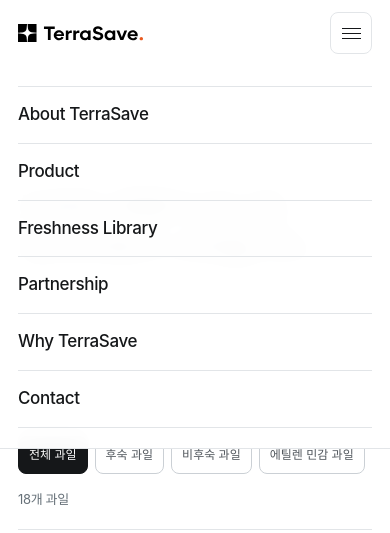
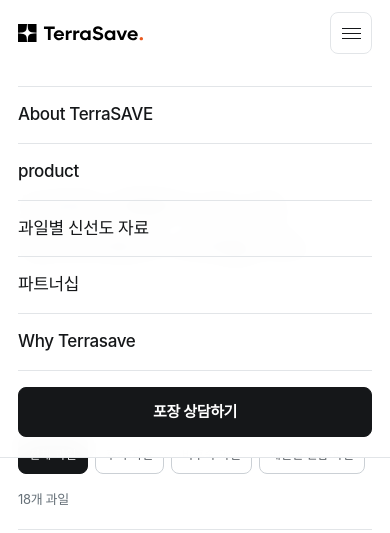
Before and after one commit to jyhome1228-cyber/terrasave, a plain HTML site: page fruits.html in a window 390 px wide. Both pictures are taken after a click on the button "메뉴 열기". Shown: the top 533 px of the page. Drawn offline with Linux system fonts and the light colour scheme; a web font is replaced by a local one.

Commit message:
fix(nav): match TerraSAVE requested five menu categories across desktop and mobile

```diff
--- a/assets/css/site.css
+++ b/assets/css/site.css
@@ -184,3 +184,22 @@ body.ts-page-leaving main,body.ts-page-leaving .footer{opacity:0;transform:trans
   .ts-data-grid{grid-template-columns:1fr}
   .ts-fruit-grid,.ts-home-fruit-grid{grid-template-columns:1fr}
 }
+
+/* 2026-10-11: five requested navigation categories; inquiry is a separate mobile action. */
+@media(max-width:1119px){
+  .site-header.menu-open .nav .nav-contact{
+    display:block;
+    width:100%;
+    margin-top:16px;
+    padding:13px 18px;
+    border:1px solid var(--ink);
+    border-radius:8px;
+    background:var(--ink);
+    color:#fff;
+    font-size:15px;
+    font-weight:600;
+    line-height:1.5;
+    text-align:center;
+  }
+  .site-header.menu-open .nav .nav-contact::after{display:none}
+}
--- a/fruits.html
+++ b/fruits.html
@@ -10,9 +10,9 @@
 
 
 
-<link href="assets/css/site.css?v=20261005-2" rel="stylesheet"/><link href="assets/img/terrasave-favicon.svg" rel="icon" type="image/svg+xml"/></head>
+<link href="assets/css/site.css?v=20261011-nav1" rel="stylesheet"/><link href="assets/img/terrasave-favicon.svg" rel="icon" type="image/svg+xml"/></head>
 <body class="page-fruits ts-fruits-page">
-<a class="skip-link" href="#main-content">본문 바로가기</a><header class="site-header" id="siteHeader"><div class="ts-shell header-inner"><a aria-label="TerraSave Home" class="brand" href="index.html"><img alt="TerraSave" class="brand-logo" height="28" src="assets/img/terrasave-logo.svg" width="136"/></a><nav aria-label="주 메뉴" class="nav" id="siteNav"><a href="about.html">About TerraSave</a><a href="product.html">Product</a><a aria-current="page" href="fruits.html">Freshness Library</a><a href="partnership.html">Partnership</a><a href="why-terrasave.html">Why TerraSave</a><a class="nav-contact" href="contact.html">Contact</a></nav><a class="ts-button header-cta" href="contact.html">포장 상담하기</a><button aria-controls="siteNav" aria-expanded="false" aria-label="메뉴 열기" class="menu-toggle" id="menuToggle" type="button"><span aria-hidden="true" class="menu-icon"><span></span><span></span><span></span></span></button></div></header>
+<a class="skip-link" href="#main-content">본문 바로가기</a><header class="site-header" id="siteHeader"><div class="ts-shell header-inner"><a aria-label="TerraSave Home" class="brand" href="index.html"><img alt="TerraSave" class="brand-logo" height="28" src="assets/img/terrasave-logo.svg" width="136"/></a><nav aria-label="주 메뉴" class="nav" id="siteNav"><a href="about.html">About TerraSAVE</a><a href="product.html">product</a><a aria-current="page" href="fruits.html">과일별 신선도 자료</a><a href="partnership.html">파트너십</a><a href="why-terrasave.html">Why Terrasave</a><a class="nav-contact" href="contact.html">포장 상담하기</a></nav><a class="ts-button header-cta" href="contact.html">포장 상담하기</a><button aria-controls="siteNav" aria-expanded="false" aria-label="메뉴 열기" class="menu-toggle" id="menuToggle" type="button"><span aria-hidden="true" class="menu-icon"><span></span><span></span><span></span></span></button></div></header>
 <main id="main-content">
 <section class="ts-page-hero">
 <div class="ts-shell">
@@ -71,12 +71,12 @@
 <p class="footer-description">과일별 보관 조건과 유통 중 문제를 바탕으로 필요한 보호 방향을 찾습니다.</p>
 </div>
 <nav aria-label="Footer navigation" class="footer-nav-main">
-<a href="about.html">About TerraSave</a>
-<a href="product.html">Product</a>
-<a href="fruits.html">Freshness Library</a>
-<a href="partnership.html">Partnership</a>
-<a href="why-terrasave.html">Why TerraSave</a>
-<a href="contact.html">Contact</a>
+<a href="about.html">About TerraSAVE</a>
+<a href="product.html">product</a>
+<a href="fruits.html">과일별 신선도 자료</a>
+<a href="partnership.html">파트너십</a>
+<a href="why-terrasave.html">Why Terrasave</a>
+
 </nav>
 </div>
 <div class="footer-secondary">
```
Also changed, not shown: about.html (+3 -3 lines), contact.html (+3 -3 lines), fruit.html (+8 -8 lines), index.html (+3 -3 lines), partnership.html (+3 -3 lines), problem.html (+8 -8 lines), product.html (+3 -3 lines), solutions.html (+8 -8 lines), technology.html (+8 -8 lines), terracle.html (+8 -8 lines), what-we-do.html (+8 -8 lines), why-terrasave.html (+3 -3 lines).
